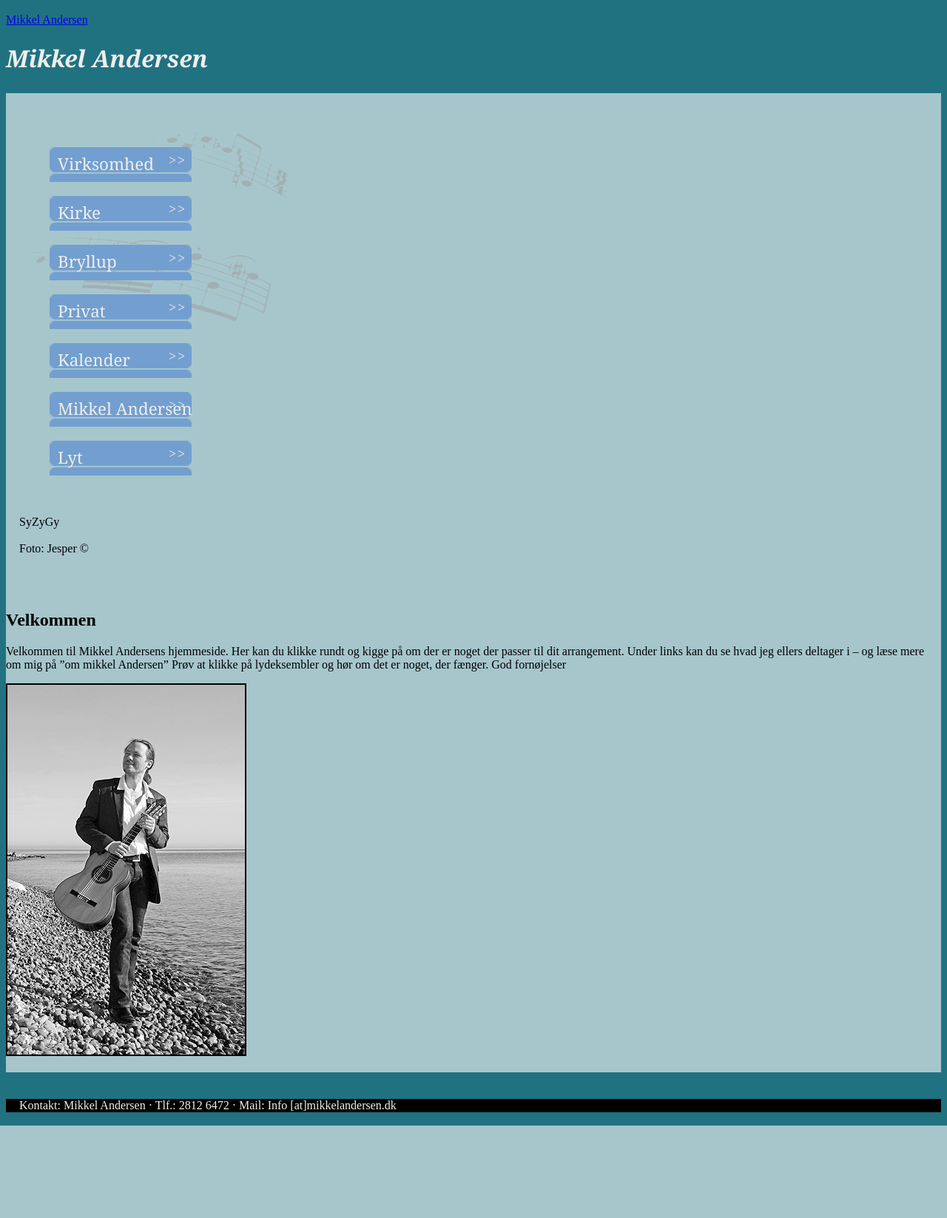
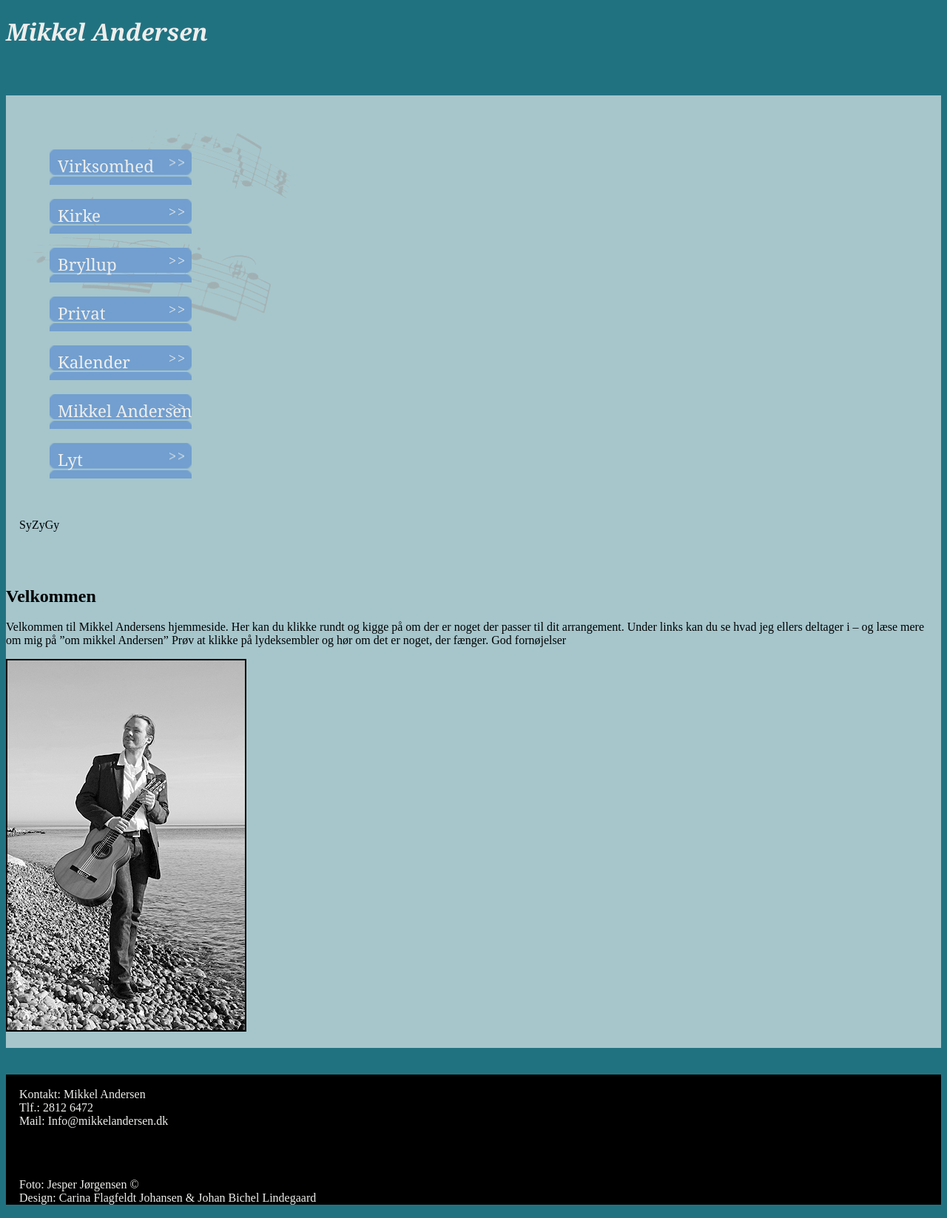
Before and after one commit to smukkejohan/mikkela, a Django app: template templates/index.html in a window 1280 px wide. Shown: the whole page at 74% size. Before the commit the page ends 1522 px from the top, so only its background shows below. Run offline with Django 3.2, Linux system fonts and the light colour scheme; the template is opened without the code that fills it, so the values that code supplies are empty.

Commit message:
style + footer

```diff
--- a/static/css/base.css
+++ b/static/css/base.css
@@ -5,7 +5,7 @@ body {background: #217281 url(../img/node.png) 0 150px no-repeat;}
 #footer {background: #000000;
     color: #eeeeec;
     margin: 18px auto;}
-#footer p {padding-left: 18px;}
+#footer p {padding: 18px 18px 0;}
 
 h1 {font-family: georgia; font-style: italic; color: #eeeeec;}
 
--- a/templates/base.html
+++ b/templates/base.html
@@ -23,7 +23,7 @@
 <body>
 
 <div class="container" id="header">
-    <a href="/">Mikkel Andersen</a>
+    <!--<a href="/">Mikkel Andersen</a>-->
     <h1>{% block "headline" %}Mikkel{% endblock %}</h1>
 </div>
 
@@ -50,9 +50,6 @@
             <p>SyZyGy</p>
         </div>
 
-        <div class="section">
-            <p>Foto: Jesper &copy;</p>
-        </div>
     </div>
 
     <div class="span-17 append-1 last" id="primary-content">
@@ -62,7 +59,17 @@
 </div>
 
 <div class="container" id="footer">
-    <p>Kontakt: Mikkel Andersen &middot; Tlf.: 2812 6472 &middot; Mail: Info [at]mikkelandersen.dk</p>
+    <div class="span-8">
+        <p>Kontakt: Mikkel Andersen <br />Tlf.: 2812 6472  <br />Mail: Info@mikkelandersen.dk</p>
+    </div>
+
+    <div class="span-8">
+    <p></p>
+    </div>
+
+    <div class="span-8 last">
+        <p>Foto: Jesper Jørgensen &copy;<br /> Design: Carina Flagfeldt Johansen & Johan Bichel Lindegaard</p>
+    </div>
 </div>
 
 </body>
```
